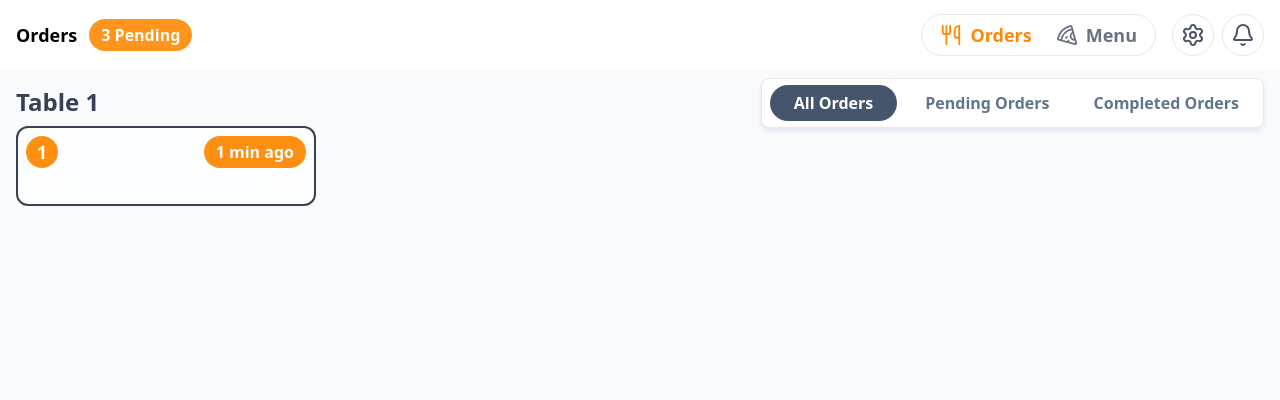
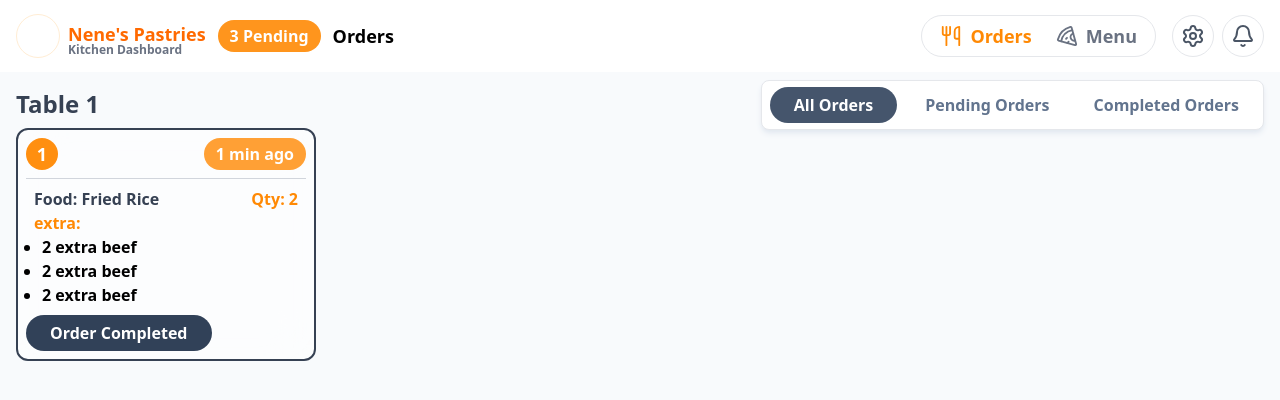
Before and after one commit to munachi821/Table-tap, a Next.js app: page /kitchen in a window 1280 px wide. Shown: the top 400 px of the page. Built offline with nearby package versions, Linux system fonts and the light colour scheme.

Commit message:
got the card UI

```diff
--- a/app/kitchen/page.tsx
+++ b/app/kitchen/page.tsx
@@ -7,10 +7,23 @@ const Kitchen = () => {
         {/* Navbar */}
         <header className="flex justify-between bg-white px-4 py-3.5 items-center">
           <div className="flex items-center gap-3">
-            <h2 className="text-lg font-semibold">Orders</h2>
-            <p className="bg-orange-400/90 px-3 font-semibold py-1 rounded-full text-white">
-              3 Pending
-            </p>
+            <div className="flex items-end gap-2">
+              <div className="size-11 rounded-full border border-orange-100"></div>
+              <div>
+                <p className="font-semibold text-lg leading-4 text-orange-500">
+                  Nene&apos;s Pastries
+                </p>
+                <p className="text-xs font-semibold text-gray-500">
+                  Kitchen Dashboard
+                </p>
+              </div>
+            </div>
+            <div className="flex gap-3 items-center">
+              <p className="bg-orange-400/90 px-3 font-semibold py-1 rounded-full text-white">
+                3 Pending
+              </p>
+              <h2 className="text-lg font-semibold">Orders</h2>
+            </div>
           </div>
           <div className="flex gap-4 items-center">
             <div className="font-semibold flex gap-2 text-lg border px-2.5 rounded-full border-gray-200 py-1">
@@ -52,15 +65,36 @@ const Kitchen = () => {
         <div className="p-4">
           <h2 className="font-semibold text-2xl text-gray-700 mb-2">Table 1</h2>
           <div className="grid grid-cols-4 gap-4">
-            <div className="h-20 rounded-xl border-2 border-gray-700 p-2 bg-white/50 backdrop-blur-xl">
-              <header className="flex items-center justify-between">
+            <div className="rounded-xl border-2 border-gray-700 p-2 bg-white/50 backdrop-blur-xl">
+              <header className="flex items-center justify-between border-b pb-2 mb-2 border-gray-300">
                 <div className="size-8 flex items-center justify-center text-white bg-orange-400/95 text-lg font-bold rounded-full">
                   1
                 </div>
-                <div className="py-4 text-white bg-orange-400/95 text-base leading-0 font-semibold rounded-full w-fit px-3">
+                <div className="py-4 text-white bg-orange-400/80 text-base leading-0 font-semibold rounded-full w-fit px-3">
                   1 min ago
                 </div>
               </header>
+
+              <div className="px-2">
+                <div className="flex justify-between font-semibold">
+                  <h3 className="text-gray-700">Food: Fried Rice</h3>{" "}
+                  <p className="text-orange-400">Qty: 2</p>
+                </div>
+                <p className="list-none text-orange-400 font-semibold">
+                  extra:{" "}
+                </p>
+                <ul className="list-disc pl-2 font-semibold">
+                  <li>2 extra beef</li>
+                  <li>2 extra beef</li>
+                  <li>2 extra beef</li>
+                </ul>
+              </div>
+
+              <div className="mt-2">
+                <button className="px-6 py-1.5 rounded-full text-base font-semibold capitalize transition-all hover:bg-slate-600 transition-all bg-slate-700 text-white shadow-base cursor-pointer">
+                  Order Completed
+                </button>
+              </div>
             </div>
           </div>
         </div>
```
